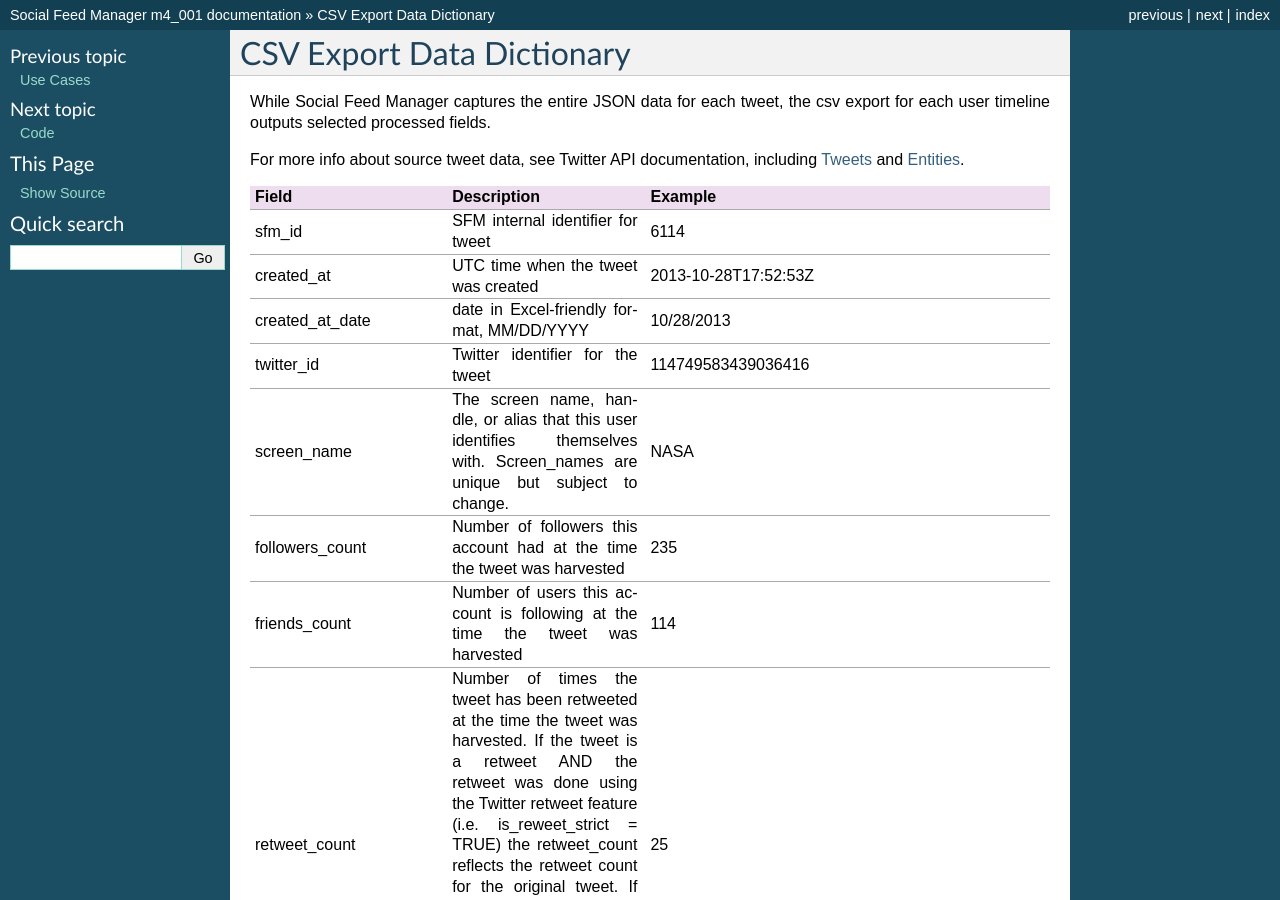
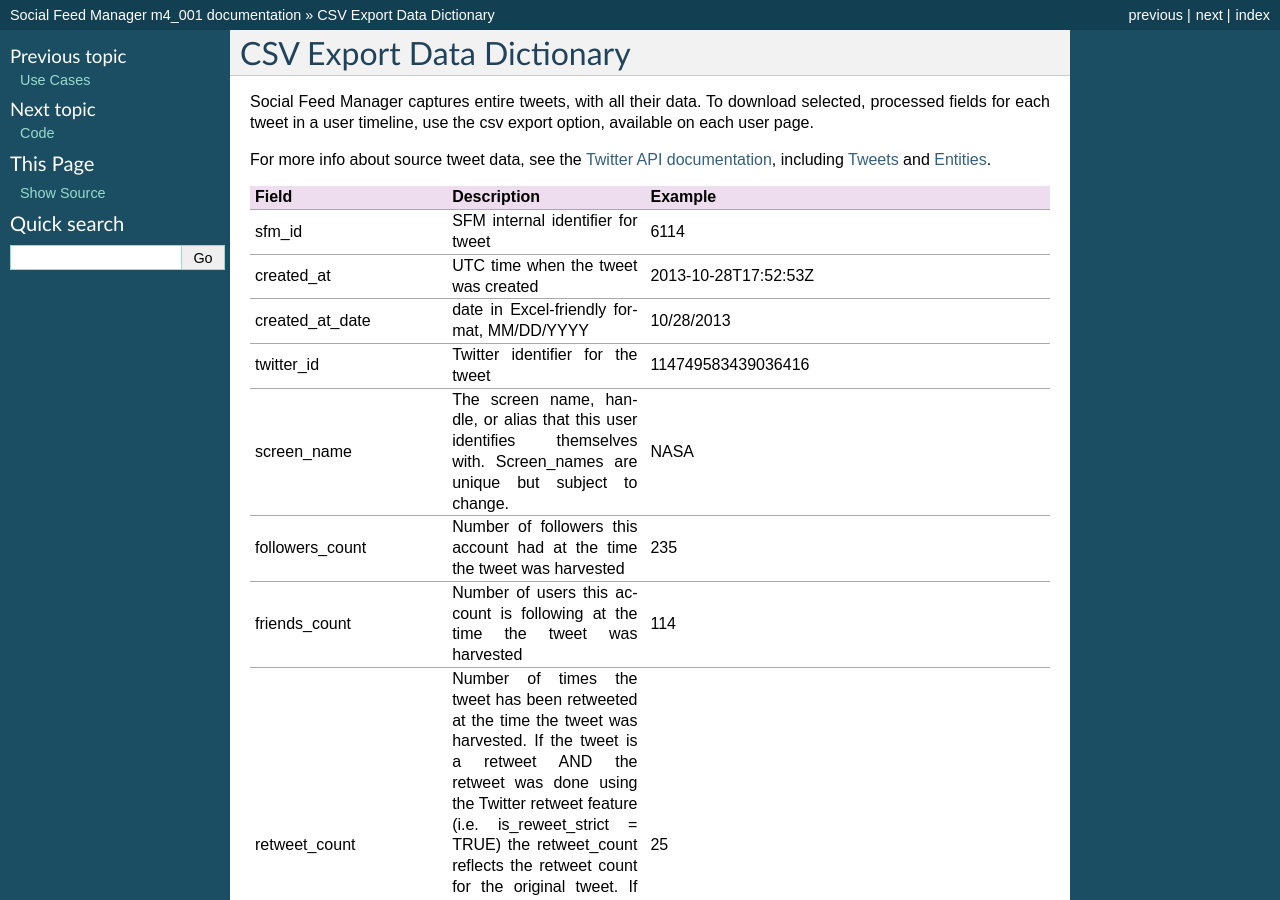
Before and after one commit to gwu-libraries/social-feed-manager, a Sphinx documentation site: the page built from docs/data_dictionary.rst, in a window 1280 px wide and 900 px high. Built offline with Sphinx 7.4.7, drawn with Linux system fonts in a browser that asks for light colours; pages that are not in the unit, such as notebooks, are missing from menus.

Commit message:
additional edits

```diff
--- a/docs/data_dictionary.rst
+++ b/docs/data_dictionary.rst
@@ -3,9 +3,9 @@
 CSV Export Data Dictionary
 ==========================
 
-While Social Feed Manager captures the entire JSON data for each tweet, the csv export for each user timeline outputs selected processed fields.
+Social Feed Manager captures entire tweets, with all their data. To download selected, processed fields for each tweet in a user timeline, use the csv export option, available on each user page.
 
-For more info about source tweet data, see Twitter API documentation, including `Tweets <https://dev.twitter.com/docs/platform-objects/tweets>`_ and `Entities <https://dev.twitter.com/docs/platform-objects/entities>`_.
+For more info about source tweet data, see the `Twitter API documentation <https://dev.twitter.com/docs>`_, including `Tweets <https://dev.twitter.com/docs/platform-objects/tweets>`_ and `Entities <https://dev.twitter.com/docs/platform-objects/entities>`_.
 
 +-------------------------+-----------------------------------------------------+--------------------------------------------------+
 | Field	                  | Description                                         | Example                                          |
```
